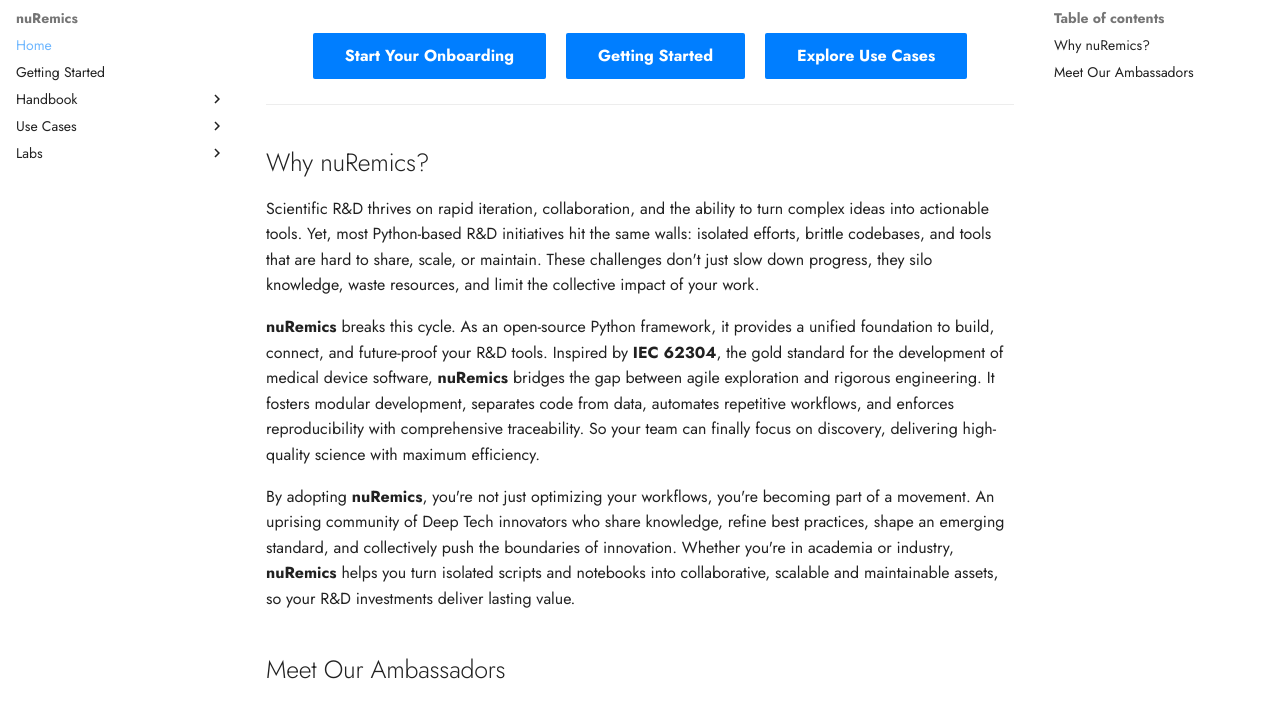
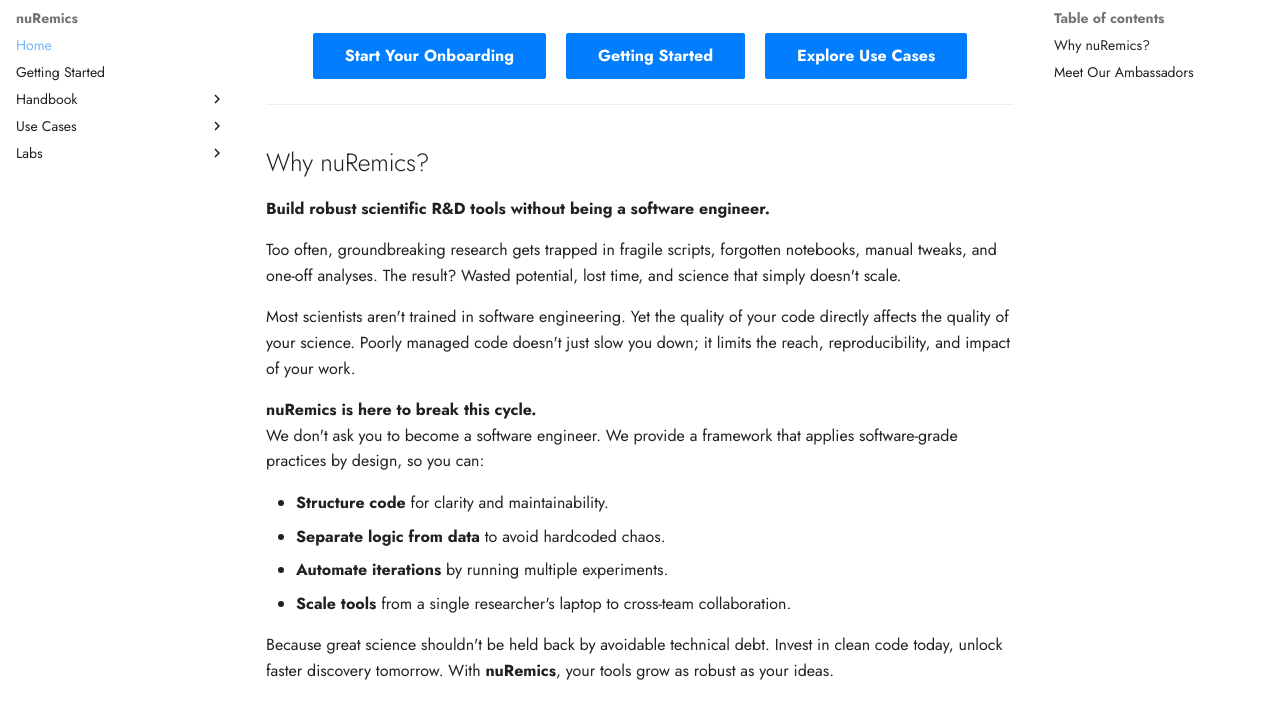
Before and after one commit to nuremics/nuremics-docs, an MkDocs documentation site: the page built from docs/index.md, in a window 1280 px wide and 900 px high, scrolled down 937 px, cut to the strip 63-782 px from the top of the window. Built offline with MkDocs 1.6.1 and Material for MkDocs 9.7.7, drawn with Linux system fonts in a browser that asks for light colours.

Commit message:
update nuremics why

```diff
--- a/docs/index.md
+++ b/docs/index.md
@@ -62,11 +62,27 @@
 
 ## Why nuRemics?
 
-Scientific R&D thrives on rapid iteration, collaboration, and the ability to turn complex ideas into actionable tools. Yet, most Python-based R&D initiatives hit the same walls: isolated efforts, brittle codebases, and tools that are hard to share, scale, or maintain. These challenges don't just slow down progress, they silo knowledge, waste resources, and limit the collective impact of your work.
+**Build robust scientific R&D tools without being a software engineer.**
+
+Too often, groundbreaking research gets trapped in fragile scripts, forgotten notebooks, manual tweaks, and one-off analyses. The result? Wasted potential, lost time, and science that simply doesn't scale.
+
+Most scientists aren't trained in software engineering. Yet the quality of your code directly affects the quality of your science. Poorly managed code doesn't just slow you down; it limits the reach, reproducibility, and impact of your work.
+
+**nuRemics is here to break this cycle.**<br>
+We don't ask you to become a software engineer. We provide a framework that applies software-grade practices by design, so you can:
+
+- **Structure code** for clarity and maintainability.
+- **Separate logic from data** to avoid hardcoded chaos.
+- **Automate iterations** by running multiple experiments.
+- **Scale tools** from a single researcher's laptop to cross-team collaboration.
+
+Because great science shouldn't be held back by avoidable technical debt. Invest in clean code today, unlock faster discovery tomorrow. With **nuRemics**, your tools grow as robust as your ideas.
+
+<!-- Scientific R&D thrives on rapid iteration, collaboration, and the ability to turn complex ideas into actionable tools. Yet, most Python-based R&D initiatives hit the same walls: isolated efforts, brittle codebases, and tools that are hard to share, scale, or maintain. These challenges don't just slow down progress, they silo knowledge, waste resources, and limit the collective impact of your work.
 
 **nuRemics** breaks this cycle. As an open-source Python framework, it provides a unified foundation to build, connect, and future-proof your R&D tools. Inspired by **IEC 62304**, the gold standard for the development of medical device software, **nuRemics** bridges the gap between agile exploration and rigorous engineering. It fosters modular development, separates code from data, automates repetitive workflows, and enforces reproducibility with comprehensive traceability. So your team can finally focus on discovery, delivering high-quality science with maximum efficiency.
 
-By adopting **nuRemics**, you're not just optimizing your workflows, you're becoming part of a movement. An uprising community of Deep Tech innovators who share knowledge, refine best practices, shape an emerging standard, and collectively push the boundaries of innovation. Whether you're in academia or industry, **nuRemics** helps you turn isolated scripts and notebooks into collaborative, scalable and maintainable assets, so your R&D investments deliver lasting value.
+By adopting **nuRemics**, you're not just optimizing your workflows, you're becoming part of a movement. An uprising community of Deep Tech innovators who share knowledge, refine best practices, shape an emerging standard, and collectively push the boundaries of innovation. Whether you're in academia or industry, **nuRemics** helps you turn isolated scripts and notebooks into collaborative, scalable and maintainable assets, so your R&D investments deliver lasting value. -->
 
 ## Meet Our Ambassadors
 
```
Also changed, not shown: docs/handbook/index.md (+1 -1 lines).
